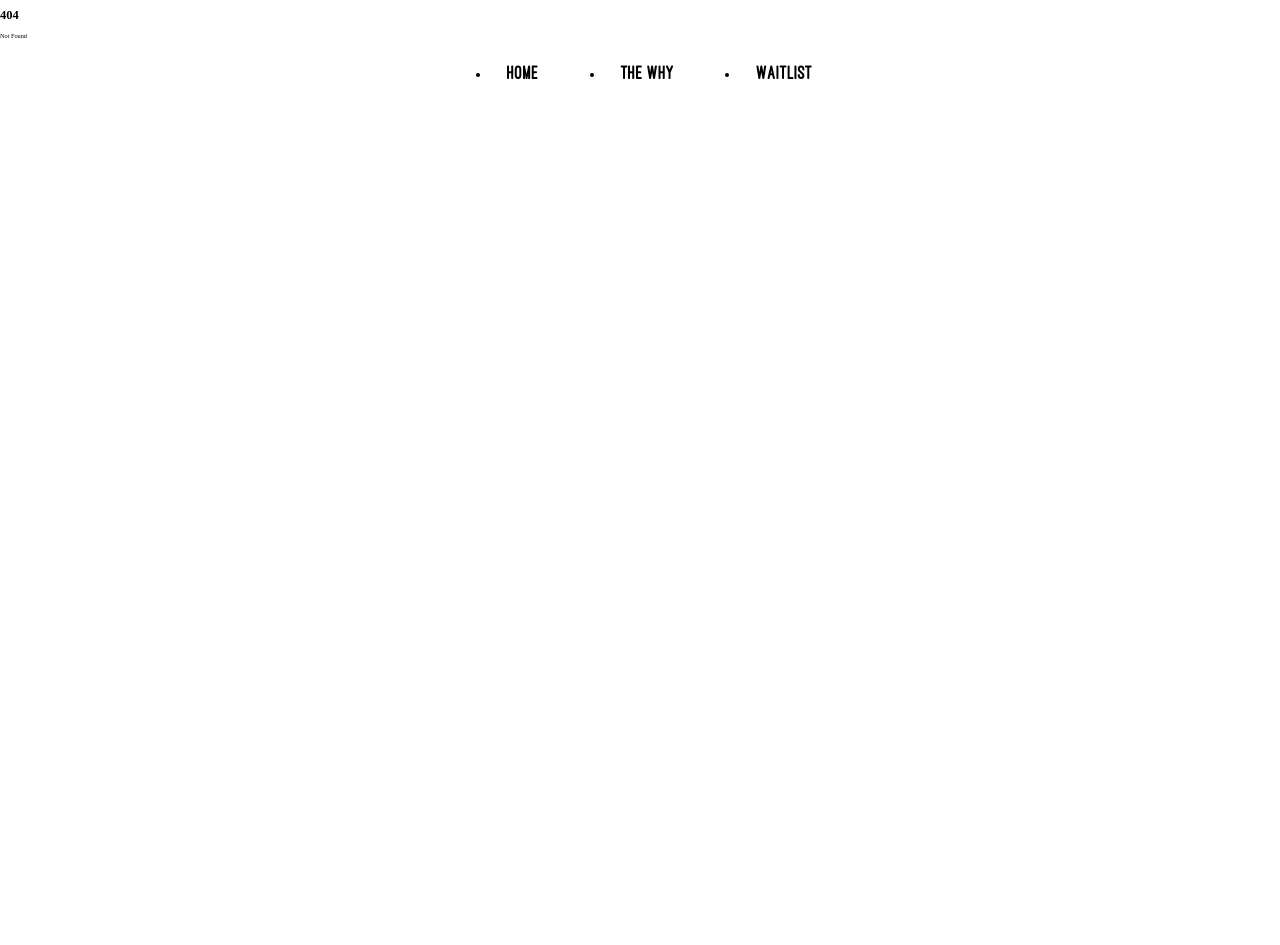
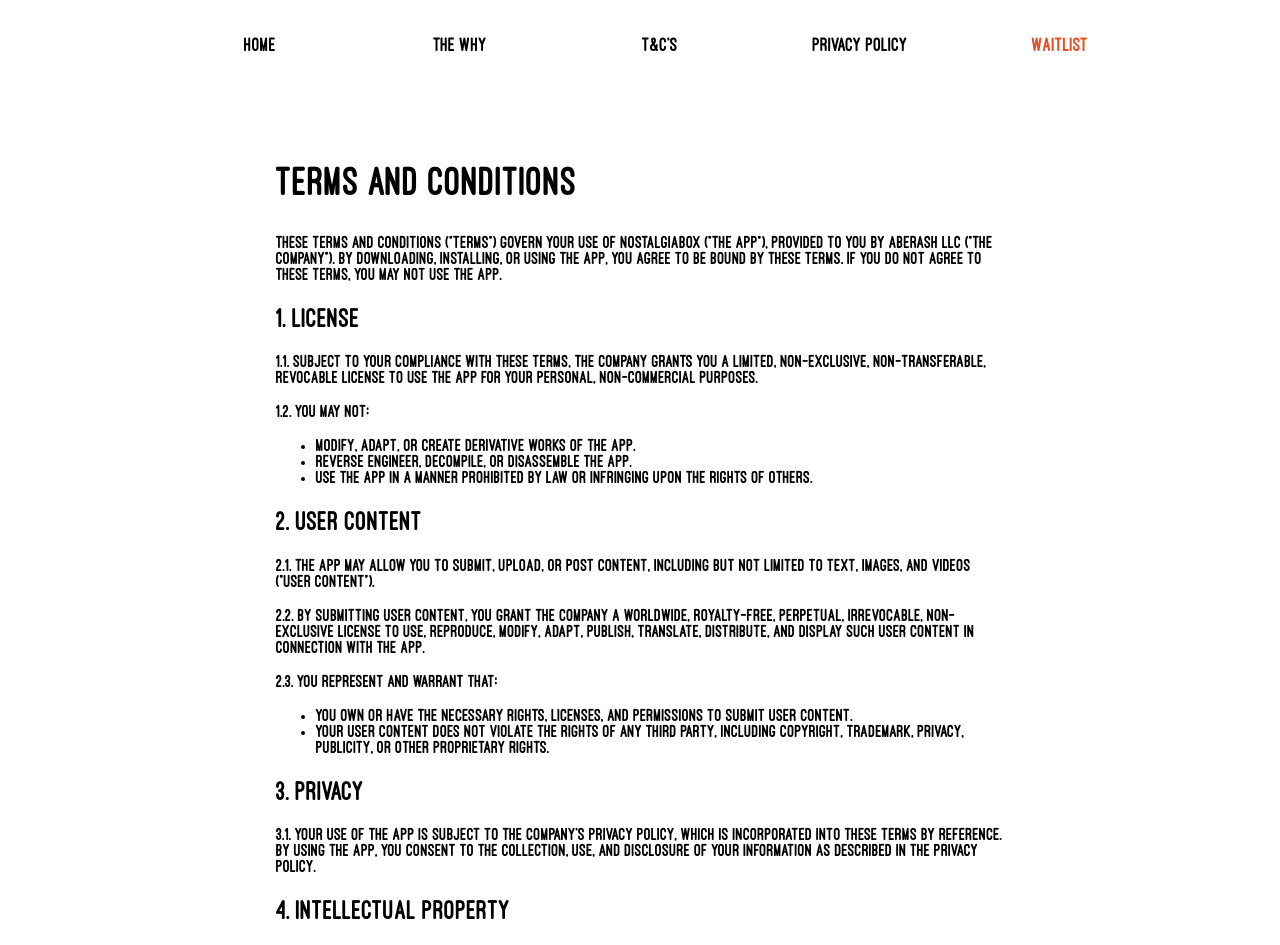
Before and after one commit to aberash-xyz/nostalgia-box-prelaunch, a SvelteKit app: page /terms in a window 1280 px wide. Before the commit this address had no page. Shown: the top 945 px of the page. Before the commit the page ends 808 px from the top, so only its background shows below. Built offline with nearby package versions, Linux system fonts and the light colour scheme.

Commit message:
add t&c's plus privacy policy to prelaunch site

```diff
--- /dev/null
+++ b/src/content.json
@@ -0,0 +1,3 @@
+{
+	"description": "At NostalgiaBox, we believe in the profound power of memories. Our ethos is rooted in the idea that life's most meaningful moments are too precious to be lost in the whirlwind of time. Our purpose is to provide a sanctuary where these moments can be preserved, cherished, and rediscovered. Life is a journey filled with adventures, novelties, bad decisions, self-discovery, and cherished friendships. Every experience contributes to the tapestry of who we are. We want to celebrate this journey by offering a means to remember, reflect, and grow through the memories we create.We've all experienced moments of forgetfulness, where the vivid details of a significant week or day fade into obscurity. It's frustrating, leaving us with a sense of lost history. Our mission is to address this by providing a way to capture and retain these precious moments. In today's fast-paced world, time seems to slip through our fingers. We believe in slowing down, taking a moment to breathe, and giving experiences the time they deserve. NostalgiaBox is not about showcasing your life; it's about honoring it. NostalgiaBox is not just an app; it's an idea—a haven for your thoughts and moments to be rediscovered in the future. Our purpose is to empower you to capture life's fleeting instants, lock them away for a period, and let time weave its magic."
+}
--- a/src/global.css
+++ b/src/global.css
@@ -1,4 +1,5 @@
-html, body {
+html,
+body {
 	height: 100%;
 	width: 100%;
 	margin: 0;
@@ -11,14 +12,16 @@
 	box-sizing: border-box;
 }
 
-@media(max-width: 800px) {
-  html,body {
+@media (max-width: 800px) {
+	html,
+	body {
 		font-size: 62.5%;
 	}
 }
 
-@media(max-width: 500px) {
-  html, body {
+@media (max-width: 500px) {
+	html,
+	body {
 		font-size: 40%;
 	}
 }
@@ -108,15 +111,19 @@
 }
 
 @font-face {
-    font-family: "Pillow Lava";
+	font-family: 'Pillow Lava';
 	src: url('/Pilowlava-Regular.woff') format('woff');
 	font-weight: 600;
 	font-style: normal;
 }
 
 @font-face {
-  font-family: "Ostrich Sans";
+	font-family: 'Ostrich Sans';
 	src: url('/OstrichSans-Heavy.woff') format('woff');
 	font-weight: 800;
 	font-style: normal;
 }
+
+:root {
+	--accent: #e34f26;
+}
--- a/src/lib/Header.svelte
+++ b/src/lib/Header.svelte
@@ -1,15 +1,13 @@
 <script>
-
 	const openModal = () => {
 		let modalBtn = document.querySelector('.open-modal-btn');
 		if (modalBtn) {
 			modalBtn.click();
 		}
-	}
+	};
 
-    import EmailForm from "$lib/EmailForm.svelte"
+	import EmailForm from '$lib/EmailForm.svelte';
 </script>
-
 
 <header class="my-header">
 	<ul class="link-list">
@@ -26,16 +24,27 @@
 			</a>
 		</li>
 		<li>
+			<a class="link" href="/terms">
+				<span class="link--text">T&C's</span>
+				<span class="link--text">T&C's</span>
+			</a>
+		</li>
+		<li>
+			<a class="link" href="/privacy-policy">
+				<span class="link--text">Privacy Policy</span>
+				<span class="link--text">Privacy Policy</span>
+			</a>
+		</li>
+		<li>
 			<a class="link" on:click={openModal}>
-				<span class="link--text">Waitlist</span>
-				<span class="link--text">Waitlist</span>
+				<span class="link--text accent">Waitlist</span>
+				<span class="link--text accent">Waitlist</span>
 			</a>
 		</li>
 	</ul>
 
 	<EmailForm />
 </header>
-
 
 <style>
 	li {
@@ -50,13 +59,15 @@
 		transform: translateX(-50%);
 	}
 	.link-list {
-		font-family: "Ostrich Sans";
+		font-family: 'Ostrich Sans';
 		display: flex;
 		gap: 5rem;
 		font-size: 2rem;
 		flex: 1;
 		align-items: center;
 		justify-content: center;
+		list-style-type: none;
+		margin: 0;
 	}
 	.link {
 		display: block;
@@ -65,6 +76,8 @@
 		cursor: pointer;
 		color: #000;
 		text-decoration: none;
+		min-width: 15rem;
+		text-align: center;
 	}
 	.link--text {
 		display: block;
@@ -74,6 +87,9 @@
 	}
 	.link:hover > .link--text {
 		transform: translateY(-100%);
+	}
+	.accent {
+		color: var(--accent);
 	}
 	@media (max-width: 800px) {
 		.my-header {
@@ -87,11 +103,11 @@
 		}
 		.link {
 			width: 16rem;
-/*			border-right: solid 1px lightgray;*/
-/*			border-width: 0 1px 0 1px;*/
+			/*			border-right: solid 1px lightgray;*/
+			/*			border-width: 0 1px 0 1px;*/
 		}
 		.link-list {
-/*			gap: 2rem;*/
+			/*			gap: 2rem;*/
 		}
 	}
 </style>
--- a/src/routes/+layout.svelte
+++ b/src/routes/+layout.svelte
@@ -1,8 +1,13 @@
 <script type="module">
-    import Header from "$lib/Header.svelte"
+	import Header from '$lib/Header.svelte';
 
-    import "../global.css"
+	import '../global.css';
+	import * as content from '../content.json';
 </script>
 
+<svelte:head>
+	<title>NostalgiaBox</title>
+	<meta name="description" content={content.description} />
+</svelte:head>
 <Header />
 <slot />
--- /dev/null
+++ b/src/routes/privacy-policy/+page.svelte
@@ -0,0 +1,92 @@
+<div class="container">
+	<article class="article-main">
+		<h1>Privacy Policy</h1>
+
+		<p>Effective date: 3/4/24</p>
+
+		<p>
+			Your privacy is important to us. It is [Your Company Name]'s policy to respect your privacy
+			regarding any information we may collect from you across our website and other sites we own
+			and operate.
+		</p>
+
+		<h2>Information We Collect</h2>
+
+		<p>
+			We only ask for personal information when we truly need it to provide a service to you. We
+			collect it by fair and lawful means, with your knowledge and consent. We also let you know why
+			we're collecting it and how it will be used.
+		</p>
+
+		<p>We may collect the following types of information:</p>
+		<ul>
+			<li>Contact Information, including email address</li>
+			<li>
+				Usage Data, such as IP address, browser type, pages visited, and time spent on those pages
+			</li>
+		</ul>
+
+		<h2>Use of Information</h2>
+
+		<p>We use the information we collect for various purposes, including:</p>
+		<ul>
+			<li>To provide, maintain, and improve our services</li>
+			<li>To communicate with you, including sending promotional materials and updates</li>
+			<li>To monitor the usage of our services</li>
+			<li>To detect, prevent and address technical issues</li>
+		</ul>
+
+		<h2>Security</h2>
+
+		<p>
+			We value your trust in providing us your personal information, thus we are striving to use
+			commercially acceptable means of protecting it. But remember that no method of transmission
+			over the internet, or method of electronic storage is 100% secure and reliable, and we cannot
+			guarantee its absolute security.
+		</p>
+
+		<h2>Changes to This Privacy Policy</h2>
+
+		<p>
+			We may update our Privacy Policy from time to time. Thus, we advise you to review this page
+			periodically for any changes. We will notify you of any changes by posting the new Privacy
+			Policy on this page.
+		</p>
+
+		<p>This policy is effective as of 3/4/24.</p>
+
+		<h2>Contact Us</h2>
+
+		<p>
+			If you have any questions or suggestions about our Privacy Policy, do not hesitate to contact
+			us at contact@aberash.xyz.
+		</p>
+	</article>
+</div>
+
+<style>
+	.container {
+		padding-top: 10.4rem;
+		width: 100%;
+		height: auto;
+		font-family: 'Ostrich Sans';
+	}
+	.article-main {
+		padding: 2.4rem 3.6rem;
+		width: 100%;
+		max-width: 80rem;
+		margin: auto;
+	}
+	h1 {
+		font-size: 4.2rem;
+	}
+
+	h2 {
+		font-size: 2.8rem;
+	}
+
+	p,
+	li {
+		font-size: 1.8rem;
+	}
+</style>
--- /dev/null
+++ b/src/routes/terms/+page.svelte
@@ -0,0 +1,128 @@
+<div class="container">
+	<article class="article-main">
+		<h1>Terms and Conditions</h1>
+
+		<p>
+			These terms and conditions ("Terms") govern your use of NostalgiaBox ("the App"), provided to
+			you by Aberash LLC ("the Company"). By downloading, installing, or using the App, you agree to
+			be bound by these Terms. If you do not agree to these Terms, you may not use the App.
+		</p>
+
+		<h2>1. License</h2>
+		<p>
+			1.1. Subject to your compliance with these Terms, the Company grants you a limited,
+			non-exclusive, non-transferable, revocable license to use the App for your personal,
+			non-commercial purposes.
+		</p>
+		<p>1.2. You may not:</p>
+		<ul>
+			<li>Modify, adapt, or create derivative works of the App.</li>
+			<li>Reverse engineer, decompile, or disassemble the App.</li>
+			<li>Use the App in a manner prohibited by law or infringing upon the rights of others.</li>
+		</ul>
+
+		<h2>2. User Content</h2>
+		<p>
+			2.1. The App may allow you to submit, upload, or post content, including but not limited to
+			text, images, and videos ("User Content").
+		</p>
+		<p>
+			2.2. By submitting User Content, you grant the Company a worldwide, royalty-free, perpetual,
+			irrevocable, non-exclusive license to use, reproduce, modify, adapt, publish, translate,
+			distribute, and display such User Content in connection with the App.
+		</p>
+		<p>2.3. You represent and warrant that:</p>
+		<ul>
+			<li>
+				You own or have the necessary rights, licenses, and permissions to submit User Content.
+			</li>
+			<li>
+				Your User Content does not violate the rights of any third party, including copyright,
+				trademark, privacy, publicity, or other proprietary rights.
+			</li>
+		</ul>
+
+		<h2>3. Privacy</h2>
+		<p>
+			3.1. Your use of the App is subject to the Company's Privacy Policy, which is incorporated
+			into these Terms by reference. By using the App, you consent to the collection, use, and
+			disclosure of your information as described in the Privacy Policy.
+		</p>
+
+		<h2>4. Intellectual Property</h2>
+		<p>
+			4.1. The App and all content and materials contained therein, including but not limited to
+			text, graphics, logos, icons, images, audio clips, and software, are the property of the
+			Company or its licensors and are protected by copyright, trademark, and other intellectual
+			property laws.
+		</p>
+		<p>
+			4.2. You may not use, copy, reproduce, modify, distribute, or create derivative works of the
+			App or any content or materials contained therein without the prior written consent of the
+			Company.
+		</p>
+
+		<h2>5. Disclaimer of Warranties</h2>
+		<p>
+			5.1. THE APP IS PROVIDED "AS IS" AND "AS AVAILABLE" WITHOUT WARRANTIES OF ANY KIND, WHETHER
+			EXPRESS OR IMPLIED. TO THE FULLEST EXTENT PERMITTED BY APPLICABLE LAW, THE COMPANY DISCLAIMS
+			ALL WARRANTIES, EXPRESS OR IMPLIED, INCLUDING BUT NOT LIMITED TO MERCHANTABILITY, FITNESS FOR
+			A PARTICULAR PURPOSE, AND NON-INFRINGEMENT.
+		</p>
+
+		<h2>6. Limitation of Liability</h2>
+		<p>
+			6.1. TO THE FULLEST EXTENT PERMITTED BY APPLICABLE LAW, IN NO EVENT SHALL THE COMPANY OR ITS
+			DIRECTORS, OFFICERS, EMPLOYEES, OR AGENTS BE LIABLE FOR ANY INDIRECT, INCIDENTAL, SPECIAL,
+			CONSEQUENTIAL, OR PUNITIVE DAMAGES ARISING OUT OF OR IN CONNECTION WITH YOUR USE OF THE APP,
+			WHETHER BASED ON WARRANTY, CONTRACT, TORT (INCLUDING NEGLIGENCE), OR ANY OTHER LEGAL THEORY,
+			EVEN IF THE COMPANY HAS BEEN ADVISED OF THE POSSIBILITY OF SUCH DAMAGES.
+		</p>
+
+		<h2>7. Governing Law</h2>
+		<p>
+			7.1. These Terms shall be governed by and construed in accordance with the laws of the United
+			States of America, without regard to its conflict of law provisions. Your use of the
+			Application may also be subject to other local, state, national, or international laws.
+		</p>
+
+		<h2>8. Changes to Terms</h2>
+		<p>
+			8.1. The Company reserves the right to modify or revise these Terms at any time by posting the
+			updated Terms on the App. Your continued use of the App after the posting of any changes to
+			these Terms constitutes your acceptance of such changes.
+		</p>
+
+		<h2>9. Contact Us</h2>
+		<p>
+			9.1. If you have any questions about these Terms, please contact us at contact@aberash.xyz.
+		</p>
+	</article>
+</div>
+
+<style>
+	.container {
+		padding-top: 10.4rem;
+		width: 100%;
+		height: auto;
+		font-family: 'Ostrich Sans';
+	}
+	.article-main {
+		padding: 2.4rem 3.6rem;
+		width: 100%;
+		max-width: 80rem;
+		margin: auto;
+	}
+	h1 {
+		font-size: 4.2rem;
+	}
+
+	h2 {
+		font-size: 2.8rem;
+	}
+
+	p,
+	li {
+		font-size: 1.8rem;
+	}
+</style>
```
Also changed, not shown: src/routes/+page.svelte (+31 -27 lines). Lines whose indentation alone changed are shown as unchanged.
